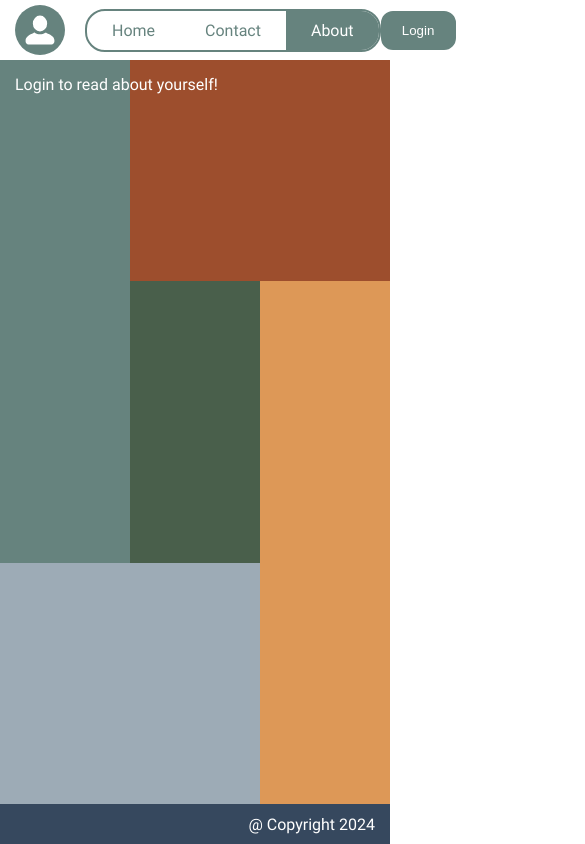
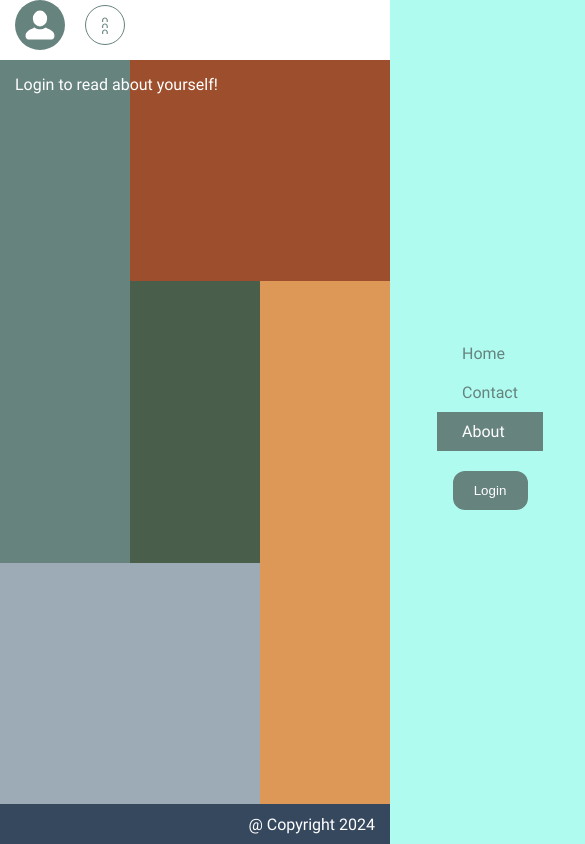
Before and after one commit to kazrias/quantori-task, a React (Vite) app: page /about in a window 390 px wide. Shown: the whole page, 585 px wide, since content can reach past the window. Built offline with nearby package versions, Linux system fonts and the light colour scheme.

Commit message:
Add bad adaptive((

```diff
--- a/src/App.css
+++ b/src/App.css
@@ -4,6 +4,11 @@
   box-sizing: border-box;
   padding: 0;
   margin: 0;
+  overflow: hidden !important;
+}
+
+body {
+  overflow-x: hidden;
 }
 
 .app {
@@ -17,9 +22,10 @@
   max-width: 1400px;
   padding: 0 15px;
   margin: 0 auto;
-  height: 100%;
+  overflow: hidden;
 }
-a{
+
+a {
   display: block;
   text-decoration: none;
   color: inherit;
--- a/src/App.jsx
+++ b/src/App.jsx
@@ -17,6 +17,7 @@ function App() {
   const [token, setToken] = useState(null)
   const [user, setUser] = useState({})
   const [logError, setLogError] = useState(false)
+  const [menuOpen,setMenuOpen]=useState(false)
   function handleLogout() {
     setUser({})
     localStorage.removeItem('userToken');
@@ -98,6 +99,8 @@ function App() {
         image={user.image}
         user={user}
         handleLogout={handleLogout}
+        menuOpen={menuOpen}
+        setMenuOpen={setMenuOpen}
       />
       <Main>
         <Routes>
--- a/src/components/header/Header.jsx
+++ b/src/components/header/Header.jsx
@@ -4,7 +4,8 @@ import { Navigation } from './navigation/Navigation'
 import { Button } from '../button/Button.jsx'
 import { Login } from '../login/Login.jsx'
 import { useState } from 'react'
-export const Header = ({ handleLogout, user, image, loginButtonClicked, setLoginButtonClicked, userName, setUserName, userPass, setUserPass, setModalLoginClicked }) => {
+export const Header = ({ menuOpen, setMenuOpen, handleLogout, user, image, loginButtonClicked, setLoginButtonClicked, userName, setUserName, userPass, setUserPass, setModalLoginClicked }) => {
+  console.log(menuOpen);
   function handleLoginClick() {
     setLoginButtonClicked(true)
   }
@@ -20,9 +21,14 @@ export const Header = ({ handleLogout, user, image, loginButtonClicked, setLogin
           <div className="header__inner-profile">
             <Profile image={image} />
           </div>
-          <div className="header__inner-nav">
+          <div className={`header__inner-nav ${menuOpen ? 'active' : ''}`}>
             <Navigation />
             {user.id ? <Button onClick={handleLogout}>LogOut</Button> : <Button onClick={handleLoginClick} styling={'main'}>Login</Button>}
+          </div>
+          <div onClick={() => setMenuOpen(prev => !prev)} className="header-menu header-menu--active">
+            <div>o</div>
+            <div>o</div>
+            <div>o</div>
           </div>
         </div>
       </div>
--- a/src/components/header/Header.scss
+++ b/src/components/header/Header.scss
@@ -1,7 +1,7 @@
 .header {
   height: 60px;
   background-color: #fff;
-
+  overflow: hidden;
   &__inner,
   &__inner-nav {
     display: flex;
@@ -14,7 +14,54 @@
   }
 
   &__inner-nav {
-    flex:1;
+    flex: 1;
     justify-content: space-between;
   }
 }
+
+.header-menu {
+  font-size: 12px;
+  line-height: 0.8;
+  color: #66837e;
+  width: 40px;
+  height: 40px;
+  display: flex;
+  align-items: center;
+  justify-content: center;
+  flex-direction: column;
+  padding: 10px;
+  border-radius: 50%;
+  cursor: pointer;
+  border: 1px solid #66837e;
+  display: none;
+  position: relative;
+  z-index: 3000;
+  // margin-left: auto;
+}
+
+@media screen and (max-width: 600px) {
+  .header {
+    &__inner-nav {
+      display: block;
+      position: absolute;
+      top: 0;
+      right: -200px;
+      display: flex;
+      align-items: center;
+      justify-content: center;
+      background-color: #96faeac0;
+      flex-direction: column;
+      z-index: 40;
+      width: 200px;
+
+      &.active {
+        right: 0;
+      }
+    }
+
+
+    .header-menu.header-menu--active {
+      display: flex;
+    }
+  }
+}
--- a/src/components/header/navigation/Navigation.scss
+++ b/src/components/header/navigation/Navigation.scss
@@ -4,7 +4,6 @@
   justify-content: center;
   border-radius: 20px;
   list-style: none;
-  ;
   border: 2px solid #66837e;
   overflow: hidden;
 
@@ -29,3 +28,15 @@
     }
   }
 }
+
+@media screen and (max-width: 600px) {
+  .nav-menu {
+    flex-direction: column;
+    border: none;
+    border-radius: 0px;
+          margin-bottom: 20px;
+    &__item{
+      width: 100%;
+    }
+  }
+}
--- a/src/components/login/Login.scss
+++ b/src/components/login/Login.scss
@@ -2,7 +2,7 @@
   position: absolute;
   inset: 0;
   background-color: rgba(128, 128, 128, 0.486);
-  z-index: 10;
+  z-index: 9999;
 
 }
 
@@ -13,6 +13,7 @@
   border-radius: 20px;
   top: 50%;
   left: 50%;
+  z-index: 9000;
   transform: translate(-50%, -50%);
   overflow: hidden;
   color: #66837e;
```
